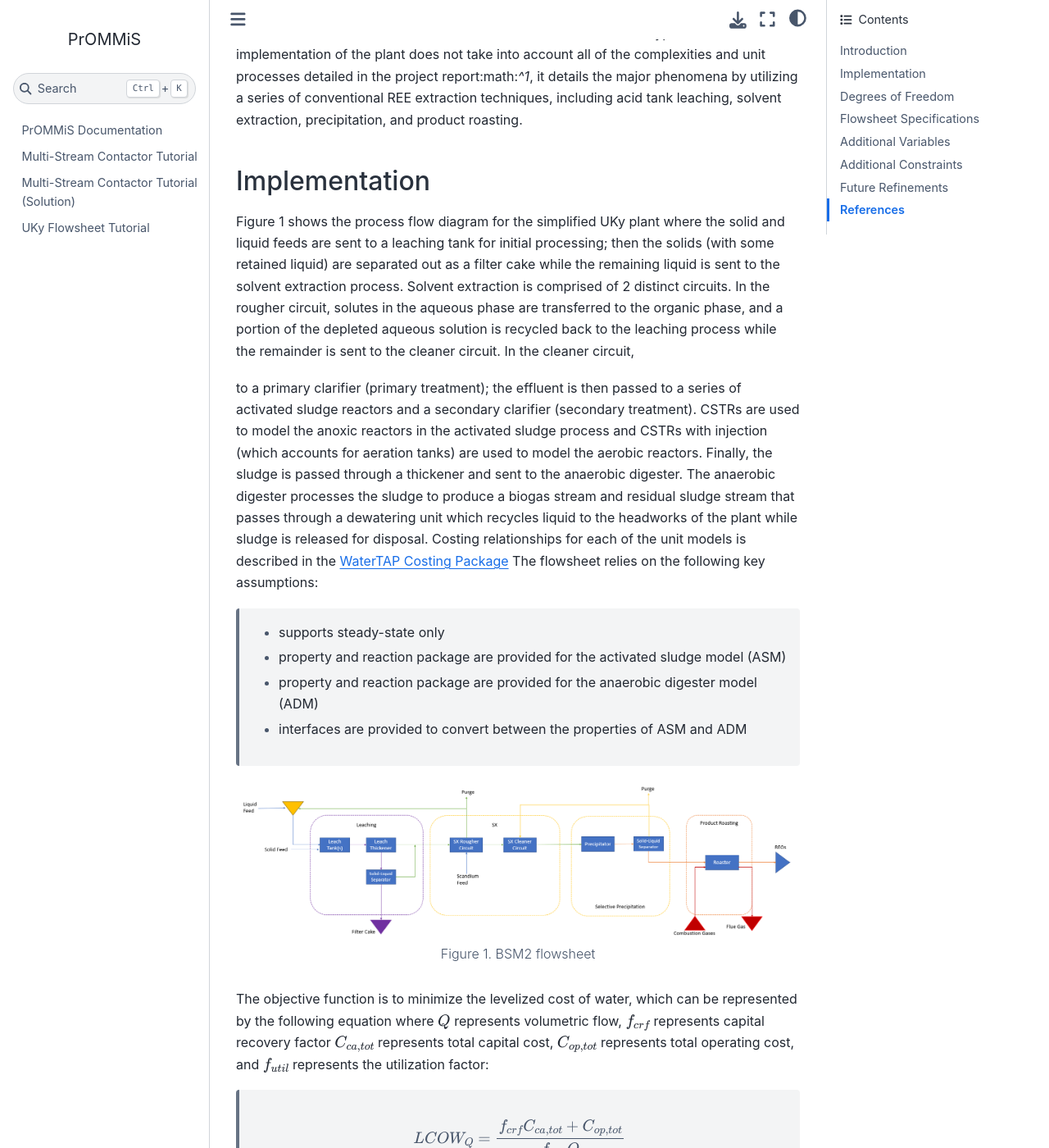
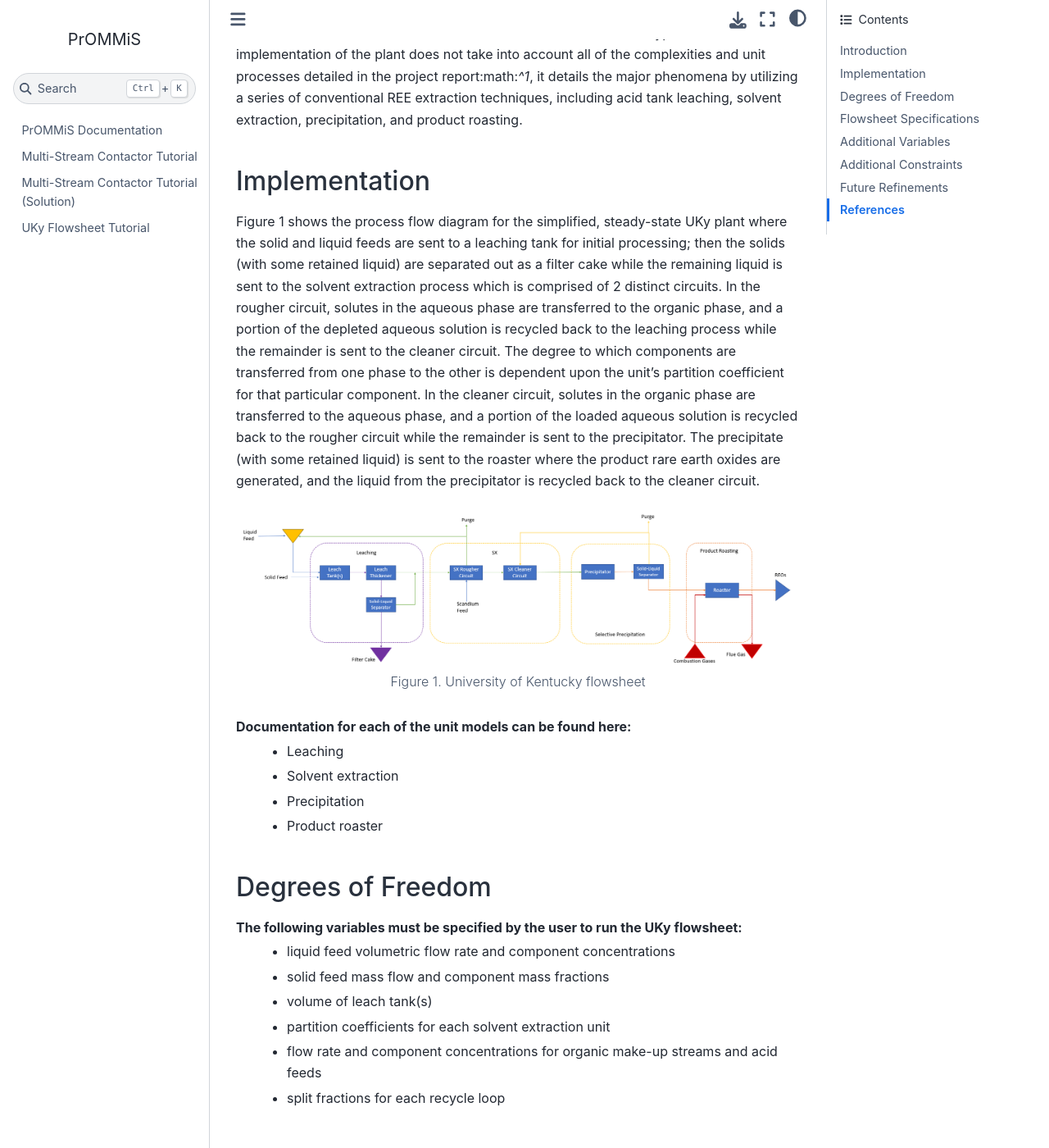
Before and after one commit to prommis/prommis, a Jupyter Book: the page built from docs/flowsheets/uky.rst, in a window 1280 px wide and 1400 px high, scrolled down 261 px. Shown: the whole window at 82% size. Built offline with Jupyter Book 1.0.4 settings and Sphinx 7.4.7 and the Sphinx Book theme 1.1.4, drawn with Linux system fonts in a browser that asks for light colours; some of the changed text lies outside the part shown.

Commit message:
Continue creating documentation for the UKy flowsheet

```diff
--- a/docs/flowsheets/uky.rst
+++ b/docs/flowsheets/uky.rst
@@ -12,71 +12,39 @@ including acid tank leaching, solvent extraction, precipitation, and product roa
 Implementation
 --------------
 
-Figure 1 shows the process flow diagram for the simplified UKy plant where the solid and liquid feeds are
+Figure 1 shows the process flow diagram for the simplified, steady-state UKy plant where the solid and liquid feeds are
 sent to a leaching tank for initial processing; then the solids (with some retained liquid) are separated out as a filter
-cake while the remaining liquid is sent to the solvent extraction process. Solvent extraction is comprised of 2 distinct circuits.
+cake while the remaining liquid is sent to the solvent extraction process which is comprised of 2 distinct circuits.
 In the rougher circuit, solutes in the aqueous phase are transferred to the organic phase, and a portion of the
 depleted aqueous solution is recycled back to the leaching process while the remainder is sent to the cleaner circuit.
-In the cleaner circuit,
-
-to a primary clarifier (primary treatment); the effluent is then passed to a series of activated sludge
-reactors and a secondary clarifier (secondary treatment). CSTRs are used to model the anoxic reactors in the activated
-sludge process and CSTRs with injection (which accounts for aeration tanks) are used to model the aerobic reactors.
-Finally, the sludge is passed through a thickener and sent to the anaerobic digester. The anaerobic digester processes
-the sludge to produce a biogas stream and residual sludge stream that passes through a dewatering unit which recycles
-liquid to the headworks of the plant while sludge is released for disposal. Costing relationships for each of the unit
-models is described in the `WaterTAP Costing Package <https://watertap.readthedocs.io/en/latest/technical_reference/costing/watertap_costing.html>`_
-The flowsheet relies on the following key assumptions:
-
-   * supports steady-state only
-   * property and reaction package are provided for the activated sludge model (ASM)
-   * property and reaction package are provided for the anaerobic digester model (ADM)
-   * interfaces are provided to convert between the properties of ASM and ADM
+The degree to which components are transferred from one phase to the other is dependent upon the unit's partition coefficient for that particular component.
+In the cleaner circuit, solutes in the organic phase are transferred to the aqueous phase, and a portion of the loaded
+aqueous solution is recycled back to the rougher circuit while the remainder is sent to the precipitator. The precipitate
+(with some retained liquid) is sent to the roaster where the product rare earth oxides are generated, and the liquid from
+the precipitator is recycled back to the cleaner circuit.
 
 .. figure:: ../tutorials/uky_flowsheet.png
     :width: 800
     :align: center
 
-    Figure 1. BSM2 flowsheet
-
-The objective function is to minimize the levelized cost of water, which can be represented by the following equation
-where :math:`Q` represents volumetric flow, :math:`f_{crf}` represents capital recovery factor
-:math:`C_{ca,tot}` represents total capital cost, :math:`C_{op,tot}` represents total operating cost, and
-:math:`f_{util}` represents the utilization factor:
-
-    .. math::
-
-        LCOW_{Q} = \frac{f_{crf}   C_{ca,tot} + C_{op,tot}}{f_{util} Q}
+    Figure 1. University of Kentucky flowsheet
 
 Documentation for each of the unit models can be found here:
-    * `Thickener <https://watertap.readthedocs.io/en/latest/technical_reference/unit_models/thickener.html>`_
-    * `Anaerobic digester <https://watertap.readthedocs.io/en/latest/technical_reference/unit_models/anaerobic_digester.html>`_
-    * `Dewatering unit <https://watertap.readthedocs.io/en/latest/technical_reference/unit_models/dewatering_unit.html>`_
-    * `CSTR <https://idaes-pse.readthedocs.io/en/latest/reference_guides/model_libraries/generic/unit_models/cstr.html>`_
-    * `ADM1 to ASM1 Translator <https://watertap.readthedocs.io/en/latest/technical_reference/unit_models/translators/translator_adm1_asm1.html>`_
-    * `ASM1 to ADM1 Translator <https://watertap.readthedocs.io/en/latest/technical_reference/unit_models/translators/translator_asm1_adm1.html>`_
-    * CSTR with injection
-    * Primary clarifier
-    * Secondary clarifier
-
-Documentation for each of the property models can be found here:
-    * `ASM1 <https://watertap.readthedocs.io/en/latest/technical_reference/property_models/ASM1.html>`_
-    * `ADM1 <https://watertap.readthedocs.io/en/latest/technical_reference/property_models/ADM1.html>`_
+    * Leaching
+    * Solvent extraction
+    * Precipitation
+    * Product roaster
 
 Degrees of Freedom
 ------------------
-The following variables must be specified by the user to run the BSM2 flowsheet:
-    * feed water conditions (flow, temperature, pressure, component concentrations, and alkalinity)
-    * volume of activated sludge reactors
-    * component injection rates for aerobic reactors
-    * split fraction(s) for the recycle loop after the activated sludge reactors
-    * secondary clarifier surface area and split fraction(s)
-    * primary clarifier split fraction(s)
-    * split fraction(s) for the separator following the secondary clarifier
-    * pressure changer outlet pressure (feeds into the activated sludge process)
-    * anaerobic digester liquid volume, vapor volume, and liquid outlet temperature
-    * dewatering unit hydraulic retention time and specific energy consumption
-    * thickener hydraulic retention time and diameter
+The following variables must be specified by the user to run the UKy flowsheet:
+    * liquid feed volumetric flow rate and component concentrations
+    * solid feed mass flow and component mass fractions
+    * volume of leach tank(s)
+    * partition coefficients for each solvent extraction unit
+    * flow rate and component concentrations for organic make-up streams and acid feeds
+    * split fractions for each recycle loop
+
 
 Flowsheet Specifications
 ------------------------
@@ -199,4 +167,5 @@ The following modifications to BSM2 are planned for development:
 
 References
 ----------
-[1]
+[1] Steven Keim, "Production of salable rare earths products from coal and coal byproducts in the U.S.
+using advanced separation processes", 2019
```
